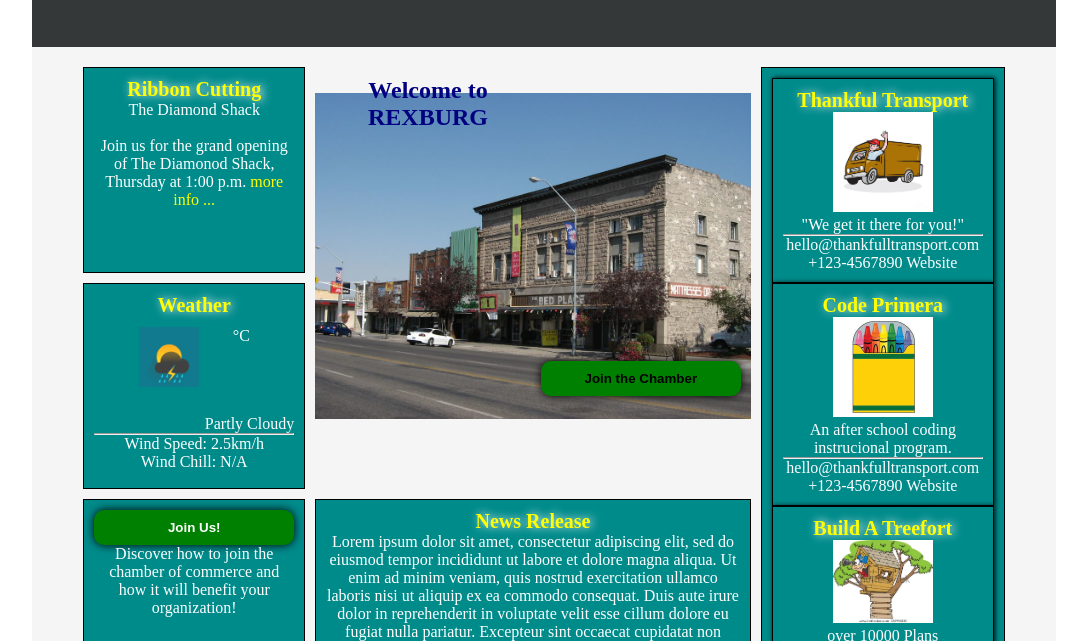
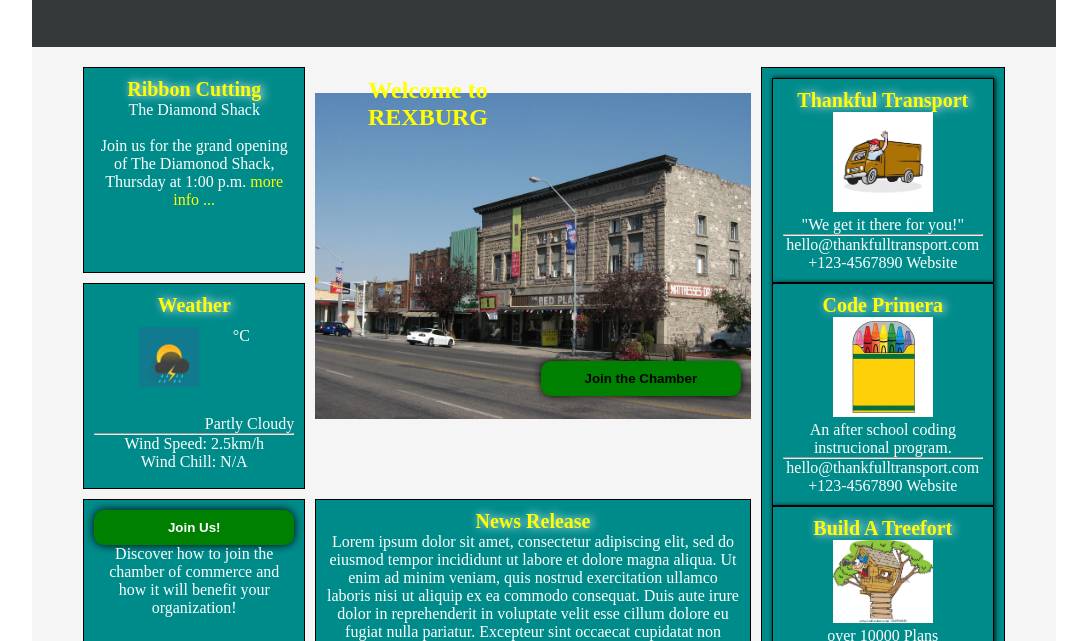
Before and after one commit to ernest1298/wdd23, a plain HTML site: page index.html in a window 1280 px wide. Shown: the part 159-800 px from the top of the page, without its empty margins (96-1183 px from the left). Drawn offline with Linux system fonts and the light colour scheme.

Commit message:
h2 color change

```diff
--- a/Chamber/css/style.css
+++ b/Chamber/css/style.css
@@ -49,7 +49,7 @@ main {
     margin-bottom: 20px;
 }
 h2 {
-    color: navy;
+    color: yellow;
     font-weight: bold;
     z-index: 20;
     padding-top: 10px;
```
